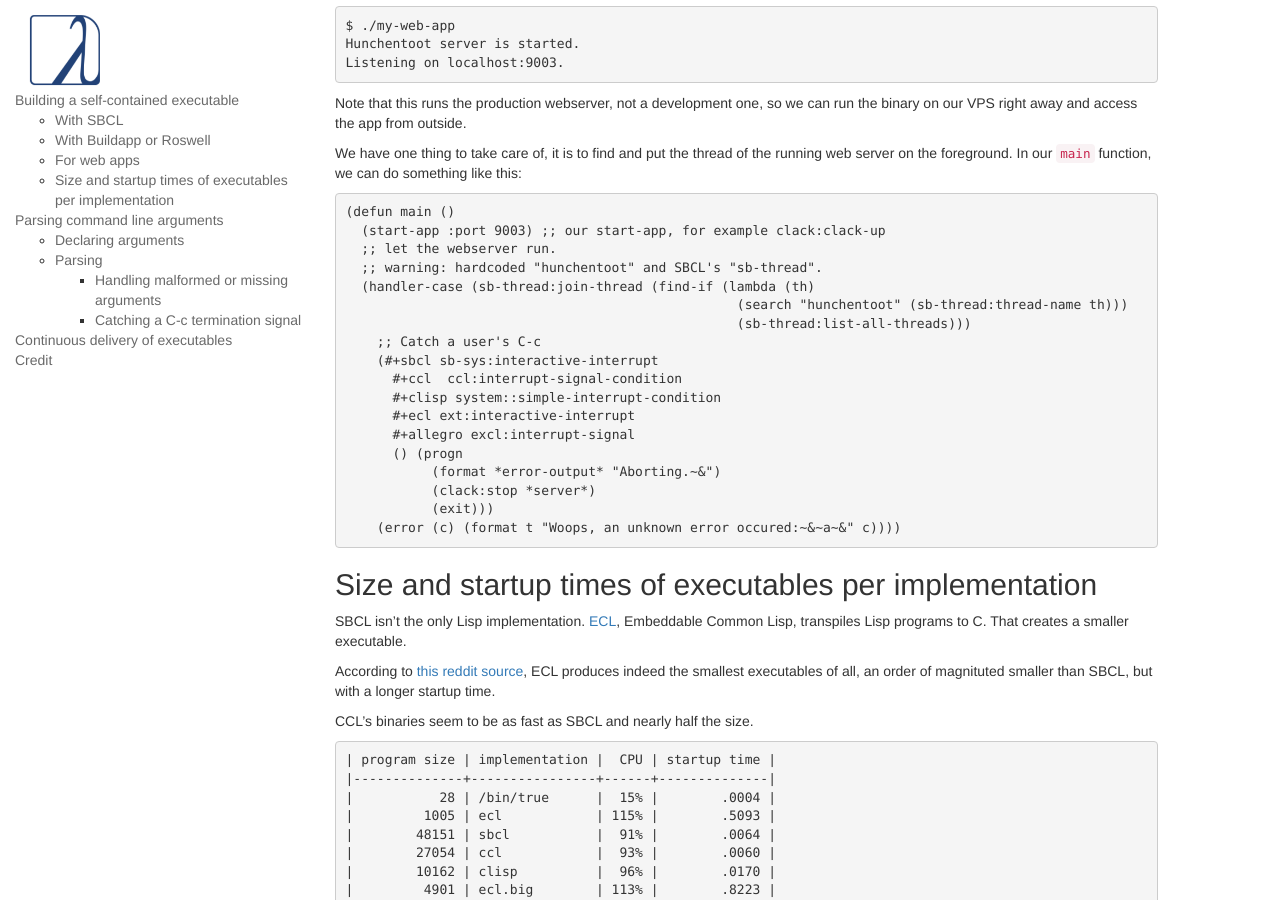
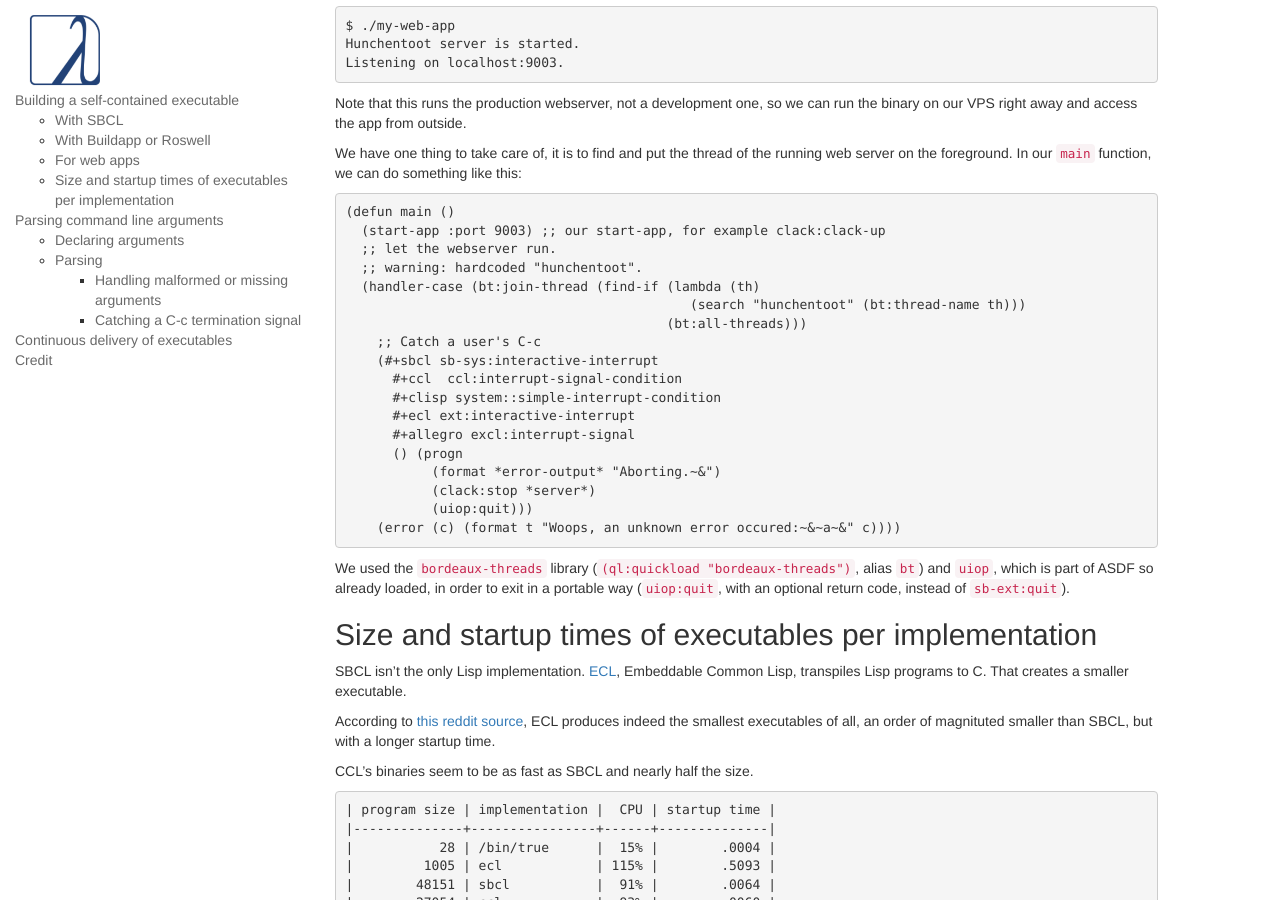
Before and after one commit to LispCookbook/cl-cookbook, a Jekyll site: the page built from scripting.md, in a window 1280 px wide and 900 px high, scrolled down 1602 px. Built offline with Jekyll 4.4.1, drawn with Linux system fonts in a browser that asks for light colours.

Commit message:
scripting - use bordeaux-threads and uiop:quit

```diff
--- a/scripting.md
+++ b/scripting.md
@@ -127,10 +127,10 @@ can do something like this:
 (defun main ()
   (start-app :port 9003) ;; our start-app, for example clack:clack-up
   ;; let the webserver run.
-  ;; warning: hardcoded "hunchentoot" and SBCL's "sb-thread".
-  (handler-case (sb-thread:join-thread (find-if (lambda (th)
-                                                  (search "hunchentoot" (sb-thread:thread-name th)))
-                                                  (sb-thread:list-all-threads)))
+  ;; warning: hardcoded "hunchentoot".
+  (handler-case (bt:join-thread (find-if (lambda (th)
+                                            (search "hunchentoot" (bt:thread-name th)))
+                                         (bt:all-threads)))
     ;; Catch a user's C-c
     (#+sbcl sb-sys:interactive-interrupt
       #+ccl  ccl:interrupt-signal-condition
@@ -140,9 +140,14 @@ can do something like this:
       () (progn
            (format *error-output* "Aborting.~&")
            (clack:stop *server*)
-           (exit)))
+           (uiop:quit)))
     (error (c) (format t "Woops, an unknown error occured:~&~a~&" c))))
 ~~~
+
+We used the `bordeaux-threads` library (`(ql:quickload
+"bordeaux-threads")`, alias `bt`) and `uiop`, which is part of ASDF so
+already loaded, in order to exit in a portable way (`uiop:quit`, with
+an optional return code, instead of `sb-ext:quit`).
 
 
 ## Size and startup times of executables per implementation
```
